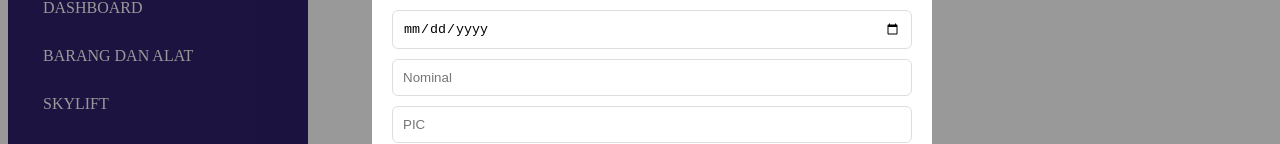
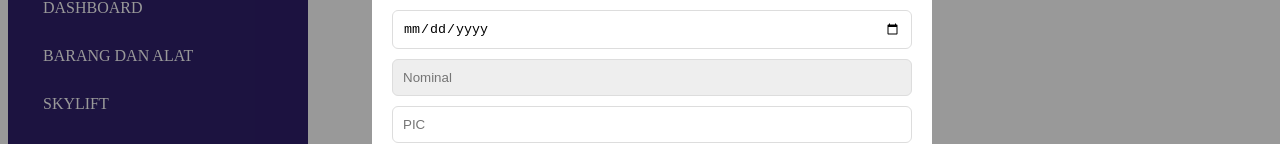
Before and after one commit to fadinaaaa/FE_KMM, a React (Create React App) app: page /pergantian in a window 1280 px wide. Both pictures are taken after typing "Sample" into the empty fields and a click on the button "+ Baru". Shown: the part 216-360 px from the top of the page. Built offline with nearby package versions, Linux system fonts and the light colour scheme; no server answers.

Commit message:
feat: add saldo validation and nominal warning to PergantianAlatKerja form

```diff
--- a/src/pages/PergantianAlatKerja.js
+++ b/src/pages/PergantianAlatKerja.js
@@ -35,6 +35,10 @@ const PergantianAlatKerja = () => {
   const [sigWidth, setSigWidth] = useState(380);
   const [sigError, setSigError] = useState("");
   const [sigPreview, setSigPreview] = useState(""); // ttd lama (optional)
+
+  // ===== SALDO VALIDATION =====
+  const [saldoAktif, setSaldoAktif] = useState(0);
+  const [nominalWarn, setNominalWarn] = useState("");
 
   // ===== FORM =====
   const [form, setForm] = useState({
@@ -89,7 +93,7 @@ const PergantianAlatKerja = () => {
         nominal: Number(r.nominal) || 0,
         pic: r.pic || "",
         foto_lama_url: r.foto_lama_url || "",
-        tanda_tangan_url: r.tanda_tangan_url || "", // kalau backend kirim url ttd
+        tanda_tangan_url: r.tanda_tangan_url || "",
       }));
 
       setRows(normalized);
@@ -111,7 +115,8 @@ const PergantianAlatKerja = () => {
         nama: it.nama || "",
         satuan: it.satuan || "",
         jenis: it.jenis || "",
-        saldo: Number(it.saldo) || 0,
+        // ✅ dukung 2 kemungkinan field: saldo atau stok
+        saldo: Number(it.saldo ?? it.stok) || 0,
       }));
 
       setItems(normalized);
@@ -140,6 +145,10 @@ const PergantianAlatKerja = () => {
     setSigError("");
     setSigPreview("");
 
+    // ✅ reset saldo & warning
+    setSaldoAktif(0);
+    setNominalWarn("");
+
     if (fileRef.current) fileRef.current.value = null;
     sigRef.current?.clear();
   };
@@ -164,6 +173,11 @@ const PergantianAlatKerja = () => {
       foto_lama: null,
     });
 
+    // ✅ set saldo aktif berdasarkan item_id (biar validasi nominal jalan saat edit)
+    const found = items.find((it) => String(it.id) === String(row.item_id));
+    setSaldoAktif(Number(found?.saldo) || 0);
+    setNominalWarn("");
+
     setPreviewUrl(row.foto_lama_url || "");
     setSigPreview(row.tanda_tangan_url || "");
 
@@ -185,6 +199,9 @@ const PergantianAlatKerja = () => {
 
   const handleChange = (e) => {
     const { name, value } = e.target;
+
+    // ✅ kalau nominal berubah via handleChange biasa, kita biarkan
+    // (tapi nominal input di bawah sudah pakai handler khusus)
     setForm((prev) => ({ ...prev, [name]: value }));
   };
 
@@ -197,12 +214,18 @@ const PergantianAlatKerja = () => {
 
   // ================= AUTOCOMPLETE =================
   const onNamaChange = (value) => {
+    // user ngetik → reset item_id sampai pilih dari dropdown
     setForm((prev) => ({
       ...prev,
       nama_barang: value,
       item_id: "",
       satuan: "",
+      nominal: "", // ✅ reset nominal biar tidak nyangkut
     }));
+
+    // ✅ reset saldo aktif + warning
+    setSaldoAktif(0);
+    setNominalWarn("");
 
     if (value.trim().length >= 1) {
       const filtered = items.filter((it) =>
@@ -223,16 +246,20 @@ const PergantianAlatKerja = () => {
       nama_barang: it.nama,
       satuan: it.satuan,
     }));
+
+    // ✅ simpan saldo item terpilih
+    setSaldoAktif(Number(it.saldo) || 0);
+    setNominalWarn("");
+
     setShowAuto(false);
   };
 
   // ================= SIGNATURE (FIX ERROR getTrimmedCanvas) =================
-  // ✅ TRIM manual tanpa getTrimmedCanvas (aman untuk alpha)
   const trimSignatureCanvasToDataURL = () => {
     if (!sigRef.current) return "";
     if (sigRef.current.isEmpty()) return "";
 
-    const canvas = sigRef.current.getCanvas(); // ✅ aman
+    const canvas = sigRef.current.getCanvas();
     const ctx = canvas.getContext("2d");
     const { width, height } = canvas;
 
@@ -308,6 +335,13 @@ const PergantianAlatKerja = () => {
       alert("Nominal wajib diisi!");
       return;
     }
+
+    // ✅ double-check nominal vs saldo
+    if (saldoAktif > 0 && Number(form.nominal) > saldoAktif) {
+      alert(`Nominal melebihi saldo. Maksimal: ${saldoAktif}`);
+      return;
+    }
+
     if (!form.pic) {
       alert("PIC wajib diisi!");
       return;
@@ -325,8 +359,6 @@ const PergantianAlatKerja = () => {
       fd.append("tanggal", form.tanggal);
       fd.append("nominal", String(Number(form.nominal)));
       fd.append("pic", form.pic);
-
-      // ✅ kirim base64 ttd
       fd.append("tanda_tangan_base64", ttdBase64);
 
       if (form.foto_lama) fd.append("foto_lama", form.foto_lama);
@@ -345,6 +377,8 @@ const PergantianAlatKerja = () => {
       alert("Simpan berhasil ✅");
       closeModal();
       fetchPergantian();
+      // optional: refresh items biar saldo tampilan terbaru (kalau backend update saldo)
+      // fetchItems();
     } catch (err) {
       console.error(err);
       if (err.response?.status === 422) {
@@ -371,6 +405,7 @@ const PergantianAlatKerja = () => {
       await axios.delete(`${API_URL}/pergantian-alat/${id}`);
       alert("Data berhasil dihapus");
       fetchPergantian();
+      // optional: fetchItems();
     } catch (err) {
       console.error(err);
       alert("Gagal menghapus data");
@@ -512,7 +547,8 @@ const PergantianAlatKerja = () => {
                     >
                       {it.nama}{" "}
                       <span style={{ opacity: 0.6 }}>
-                        ({it.kode || "-"} • {it.satuan || "-"})
+                        ({it.kode || "-"} • {it.satuan || "-"} • saldo:{" "}
+                        {it.saldo})
                       </span>
                     </div>
                   ))}
@@ -537,16 +573,53 @@ const PergantianAlatKerja = () => {
               style={layout.input}
             />
 
-            {/* Nominal */}
+            {/* Nominal (VALIDASI SALDO) */}
             <input
               name="nominal"
               type="number"
               min={1}
-              placeholder="Nominal"
+              placeholder={
+                saldoAktif
+                  ? `Nominal (Max ${saldoAktif})`
+                  : "Nominal"
+              }
               value={form.nominal}
-              onChange={handleChange}
-              style={layout.input}
+              disabled={!form.item_id}
+              onChange={(e) => {
+                let value = Number(e.target.value);
+
+                if (!value || value < 1) value = "";
+
+                // ✅ nominal tidak boleh melebihi saldo
+                if (saldoAktif > 0 && value !== "" && value > saldoAktif) {
+                  value = saldoAktif;
+                  setNominalWarn(
+                    `Nominal tidak boleh lebih dari saldo (${saldoAktif}).`
+                  );
+                } else {
+                  setNominalWarn("");
+                }
+
+                setForm((prev) => ({ ...prev, nominal: value }));
+              }}
+              style={{
+                ...layout.input,
+                background: !form.item_id ? "#eee" : "white",
+              }}
             />
+
+            {nominalWarn ? (
+              <div
+                style={{
+                  color: "red",
+                  marginTop: -6,
+                  marginBottom: 10,
+                  fontSize: 13,
+                }}
+              >
+                {nominalWarn}
+              </div>
+            ) : null}
 
             {/* PIC */}
             <input
@@ -578,7 +651,9 @@ const PergantianAlatKerja = () => {
 
             {/* TANDA TANGAN (RESPONSIVE) */}
             <div style={{ marginBottom: 10 }}>
-              <div style={{ fontWeight: 600, marginBottom: 6 }}>Tanda Tangan</div>
+              <div style={{ fontWeight: 600, marginBottom: 6 }}>
+                Tanda Tangan
+              </div>
 
               <div
                 ref={sigBoxRef}
@@ -817,7 +892,6 @@ const layout = {
     borderRadius: "6px",
   },
 
-  // ✅ overlay bisa scroll, modal maxHeight + overflow
   overlay: {
     position: "fixed",
     top: 0,
```
